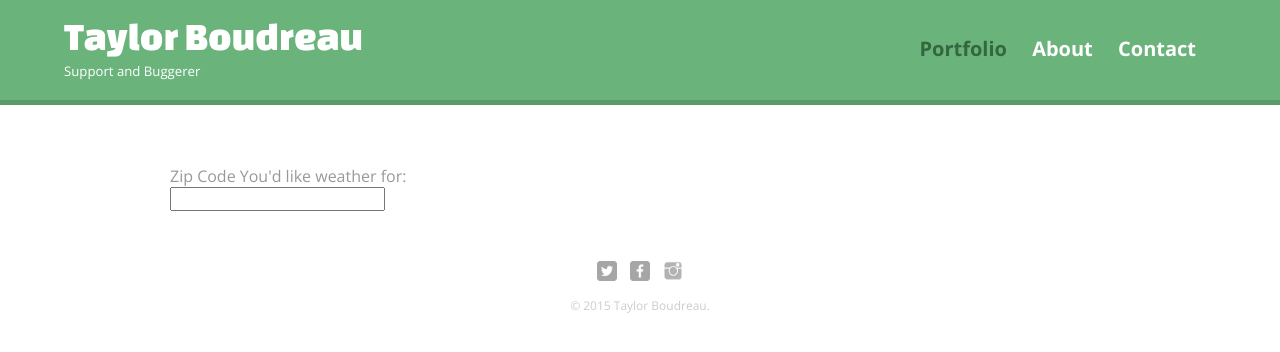
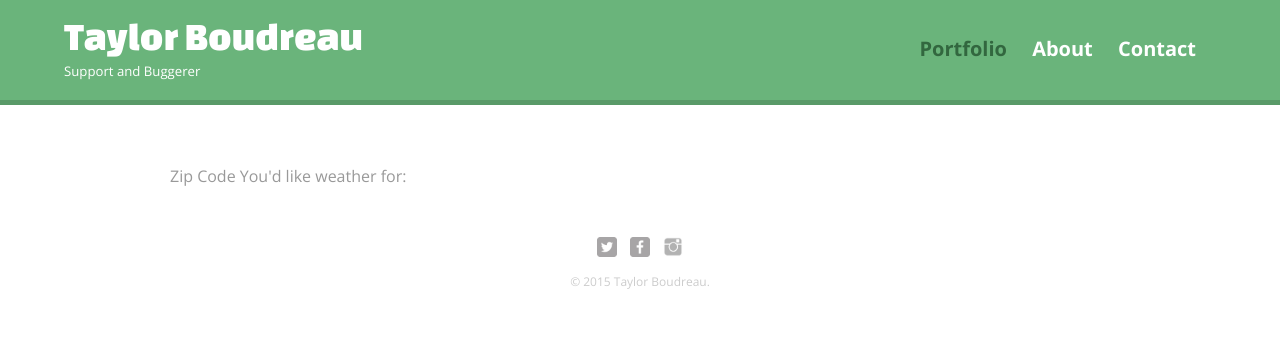
Before and after one commit to TaylorBoudreau/TaylorBoudreau.github.io, a plain HTML site: page index.html in a window 1280 px wide. Drawn offline with nearby package versions, Linux system fonts and the light colour scheme.

Commit message:
Squash this

```diff
--- a/index.html
+++ b/index.html
@@ -28,7 +28,6 @@
       <section>
         <form>
           Zip Code You'd like weather for:<br>
-          <input type="text" name="zipcode" id='zipcode'>
         </form>
       </section>
       <footer>
```
